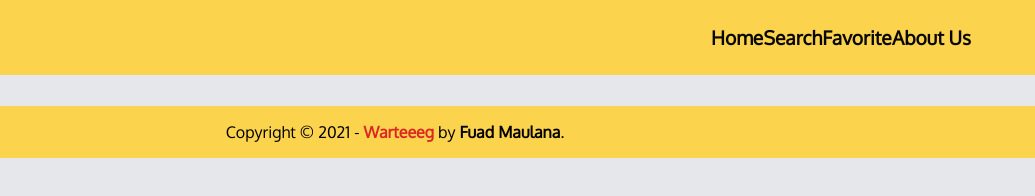
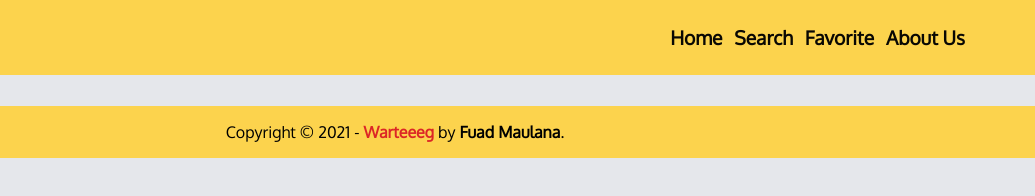
Before and after one commit to fuadmln/warteeeg-restaurant_apps, a website built with webpack: page src/templates/index.html in a window 1280 px wide. Shown: the full height of the page, 245-1280 px from the left. Built offline with nearby package versions, Linux system fonts and the light colour scheme; files whose address does not match are found by name.

Commit message:
set nav links padding

```diff
--- a/src/styles/main.css
+++ b/src/styles/main.css
@@ -329,6 +329,7 @@ p::-webkit-scrollbar {
     nav.nav-links ul li{
         transition: all 0.1s ease-in-out;
         border-bottom: 0;
+        padding: 0 6px;
     }
 
     nav.nav-links ul li:hover{
```
